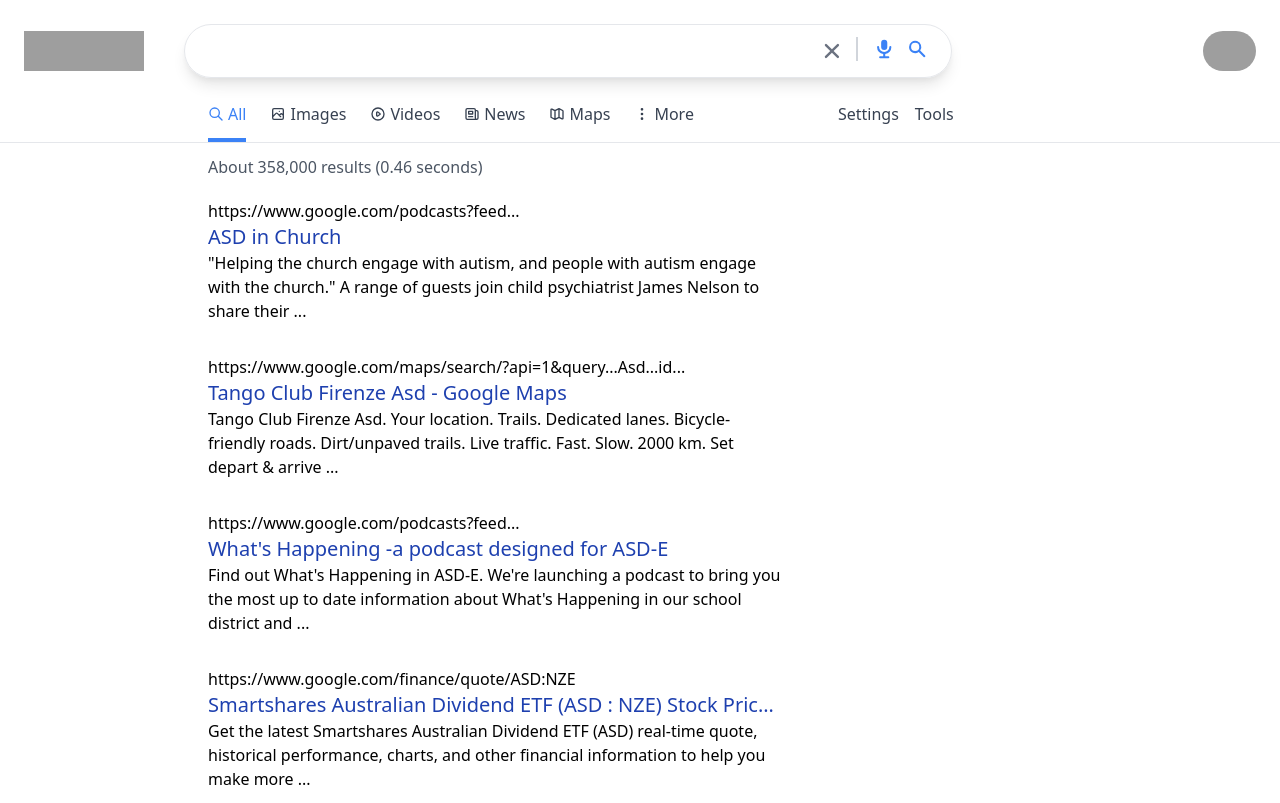
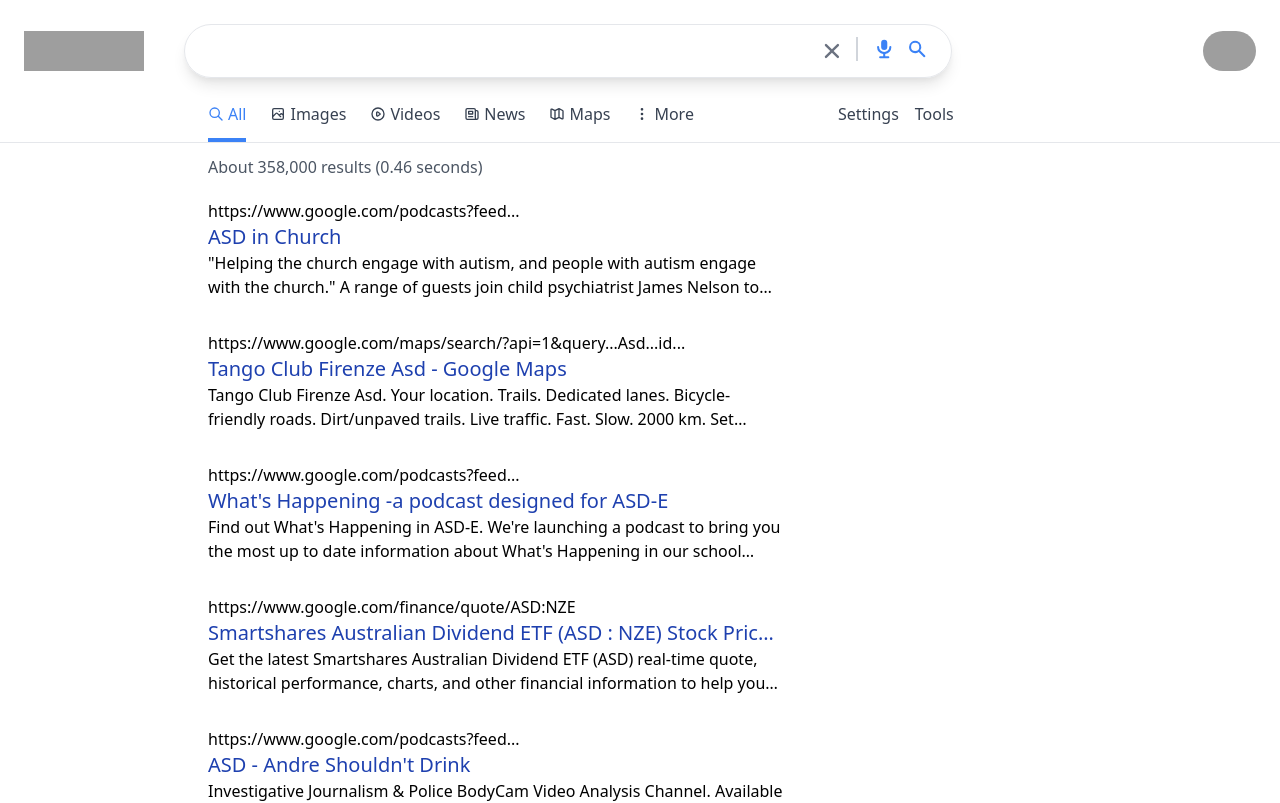
Before and after one commit to Freddy270291/google-clone, a Next.js app: page /search in a window 1280 px wide. Shown: the top 803 px of the page. Built offline with nearby package versions, Linux system fonts and the light colour scheme; grey boxes are pictures that could not be loaded.

Commit message:
line clamp plugin

```diff
--- a/components/SearchResults.js
+++ b/components/SearchResults.js
@@ -18,7 +18,7 @@
               </h2>
             </a>
           </div>
-          <p>{result.snippet}</p>
+          <p className='line-clamp-2'>{result.snippet}</p>
         </div>
       ))}
     </div>
--- a/package.json
+++ b/package.json
@@ -9,6 +9,7 @@
   },
   "dependencies": {
     "@heroicons/react": "^1.0.1",
+    "@tailwindcss/line-clamp": "^0.2.0",
     "next": "10.2.0",
     "react": "17.0.2",
     "react-dom": "17.0.2"
--- a/tailwind.config.js
+++ b/tailwind.config.js
@@ -8,5 +8,5 @@
   variants: {
     extend: {},
   },
-  plugins: [],
+  plugins: [require("@tailwindcss/line-clamp")],
 };
```
Also changed, not shown: 1 other file (tests, documents, lock files or other folders).
